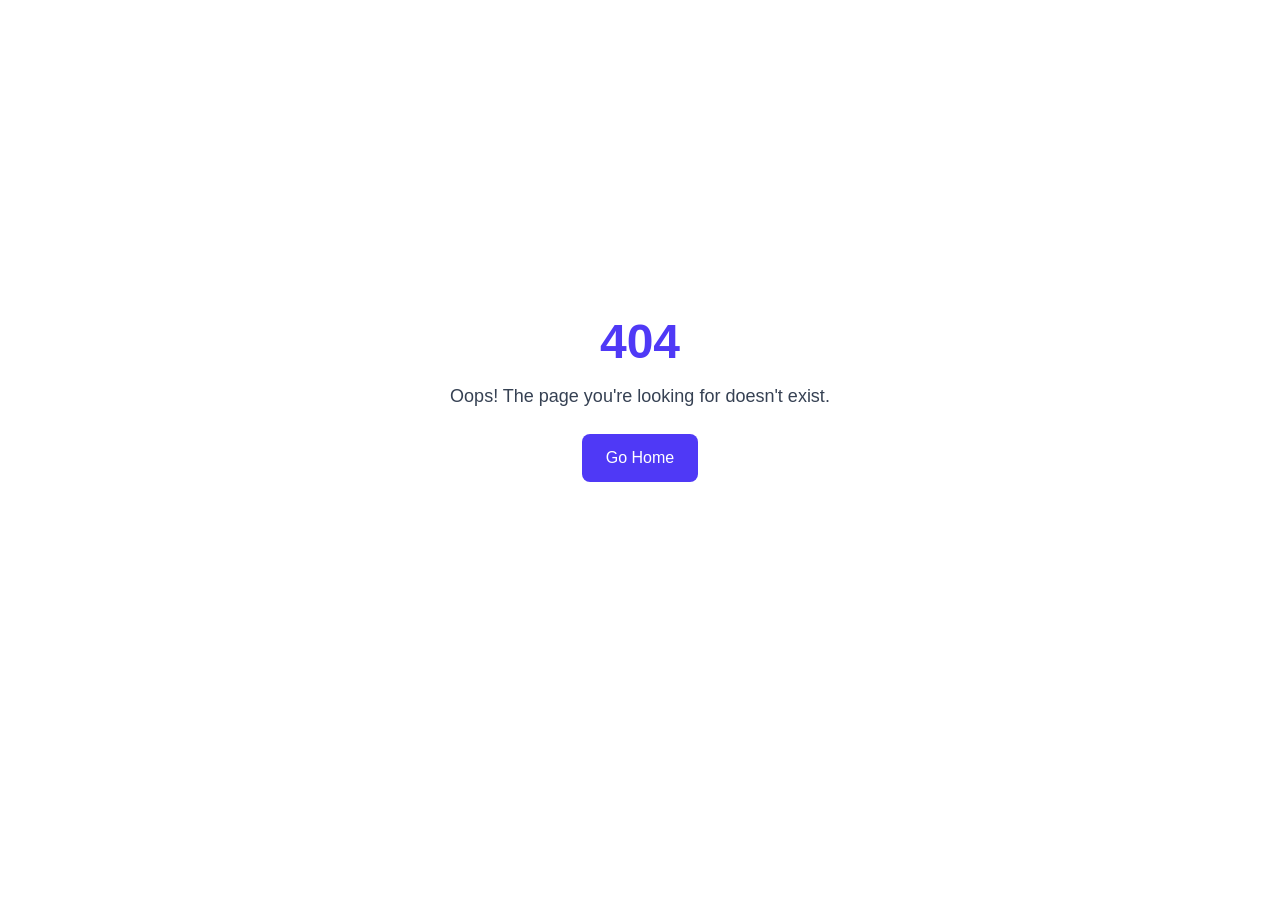
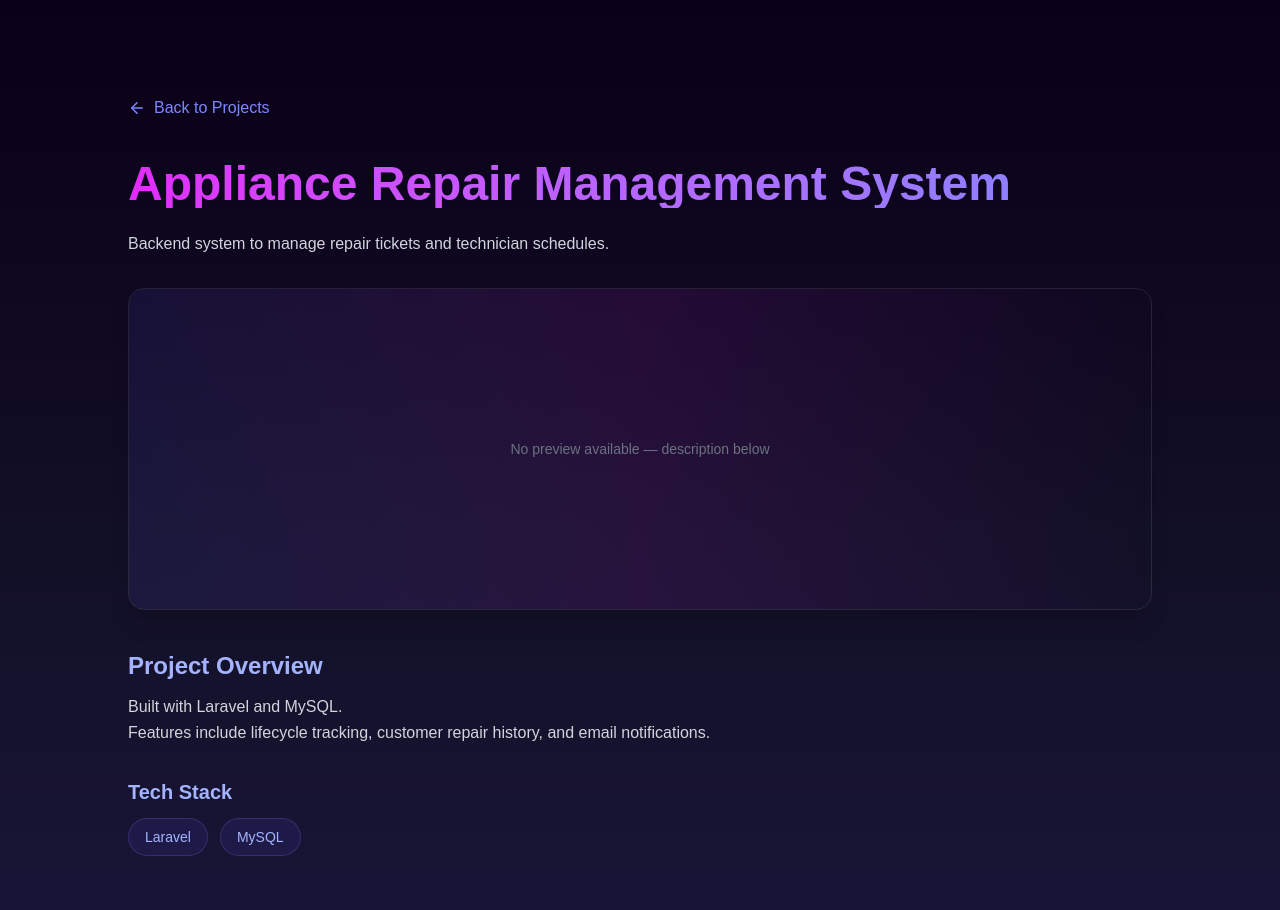
Before and after one commit to yousraAb/portfolio, a Next.js app: page /projects/appliance-repair-system in a window 1280 px wide. Before the commit this address had no page. Shown: the top 910 px of the page. Before the commit the page ends 800 px from the top, so only its background shows below. Built offline with nearby package versions, Linux system fonts and the light colour scheme.

Commit message:
add project details page

```diff
--- /dev/null
+++ b/src/app/projects/[slug]/page.tsx
@@ -0,0 +1,116 @@
+"use client";
+
+import { useParams } from "next/navigation";
+import { projects } from "@/lib/projects";
+import { motion } from "framer-motion";
+import { ArrowLeft, ExternalLink, Github } from "lucide-react";
+import Link from "next/link";
+
+export default function ProjectPage() {
+  const { slug } = useParams();
+  const project = projects.find((p) => p.slug === slug);
+
+  if (!project) {
+    return (
+      <div className="min-h-screen flex items-center justify-center text-white">
+        <p>Project not found.</p>
+      </div>
+    );
+  }
+
+  return (
+    <section className="min-h-screen bg-gradient-to-b from-[#0a0118] via-[#121026] to-[#1b163d] text-white py-24 px-6">
+      <div className="max-w-5xl mx-auto">
+        {/* Back Button */}
+        <Link
+          href="/#projects"
+          className="inline-flex items-center gap-2 text-indigo-400 hover:text-indigo-300 transition mb-10"
+        >
+          <ArrowLeft size={18} /> Back to Projects
+        </Link>
+
+        {/* Header */}
+        <motion.h1
+          initial={{ opacity: 0, y: 20 }}
+          animate={{ opacity: 1, y: 0 }}
+          transition={{ duration: 0.5 }}
+          className="text-4xl md:text-5xl font-bold mb-6 bg-gradient-to-r from-fuchsia-500 to-indigo-400 bg-clip-text text-transparent"
+        >
+          {project.title}
+        </motion.h1>
+
+        <p className="text-gray-300 mb-8 max-w-3xl">{project.description}</p>
+
+        {/* Visual / Placeholder */}
+        <motion.div
+          initial={{ opacity: 0 }}
+          animate={{ opacity: 1 }}
+          transition={{ delay: 0.3 }}
+          className="mb-10 rounded-2xl overflow-hidden border border-white/10 shadow-xl"
+        >
+          <div className="h-64 md:h-80 bg-gradient-to-r from-indigo-500/10 via-fuchsia-500/10 to-transparent flex items-center justify-center text-gray-500 text-sm">
+            <span>No preview available — description below</span>
+          </div>
+        </motion.div>
+
+        {/* Content */}
+        <motion.div
+          initial={{ opacity: 0, y: 20 }}
+          animate={{ opacity: 1, y: 0 }}
+          transition={{ delay: 0.4 }}
+          className="space-y-8"
+        >
+          <div>
+            <h2 className="text-2xl font-semibold mb-3 text-indigo-300">
+              Project Overview
+            </h2>
+            <p className="text-gray-300 leading-relaxed whitespace-pre-line">
+              {project.content}
+            </p>
+          </div>
+
+          {/* Tech Stack */}
+          <div>
+            <h3 className="text-xl font-semibold mb-3 text-indigo-300">
+              Tech Stack
+            </h3>
+            <div className="flex flex-wrap gap-3">
+              {project.tech.map((t, i) => (
+                <span
+                  key={i}
+                  className="px-4 py-2 bg-indigo-500/10 border border-indigo-400/20 text-indigo-300 rounded-full text-sm font-medium"
+                >
+                  {t}
+                </span>
+              ))}
+            </div>
+          </div>
+
+          {/* Buttons (conditionally shown) */}
+          <div className="flex flex-wrap gap-4 pt-6">
+            {project.slug === "personal-portfolio" && (
+              <a
+                href="https://yousra-abid.vercel.app/"
+                target="_blank"
+                rel="noopener noreferrer"
+                className="inline-flex items-center gap-2 bg-indigo-500 hover:bg-indigo-600 text-white px-6 py-3 rounded-lg shadow-md transition"
+              >
+                <ExternalLink size={18} /> Visit Website
+              </a>
+            )}
+
+            {/* Add GitHub or demo if available */}
+            <a
+              href="https://github.com/"
+              target="_blank"
+              rel="noopener noreferrer"
+              className="inline-flex items-center gap-2 border border-indigo-400/30 text-indigo-300 px-6 py-3 rounded-lg hover:bg-indigo-500/10 transition"
+            >
+              <Github size={18} /> View Code
+            </a>
+          </div>
+        </motion.div>
+      </div>
+    </section>
+  );
+}
```
